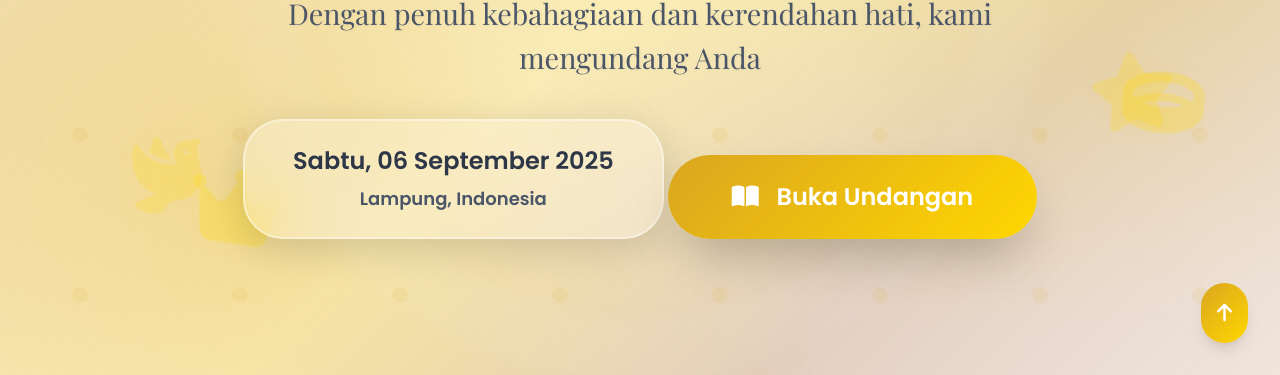
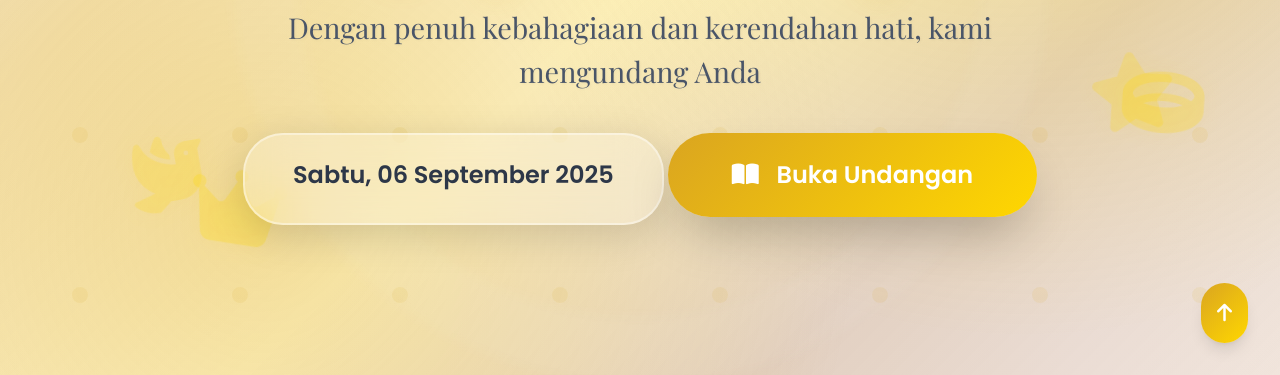
Before and after one commit to warungerik/weeding, a plain HTML site: page index.html in a window 1280 px wide. Shown: the part 425-800 px from the top of the page. Drawn offline with nearby package versions, Linux system fonts and the light colour scheme; animation ran at ten frames a second.

Commit message:
first commit

```diff
--- a/index.html
+++ b/index.html
@@ -777,7 +777,6 @@
 
                 <div class="glass-effect hero-date-box mb-12 inline-block">
                     <p class="text-xl md:text-2xl font-medium mb-2">Sabtu, 06 September 2025</p>
-                    <p class="text-gray-600 text-lg">Lampung, Indonesia</p>
                 </div>
 
                 <button onclick="openBook()" class="luxury-button luxury-button-hero text-white font-semibold shadow-2xl">
```
